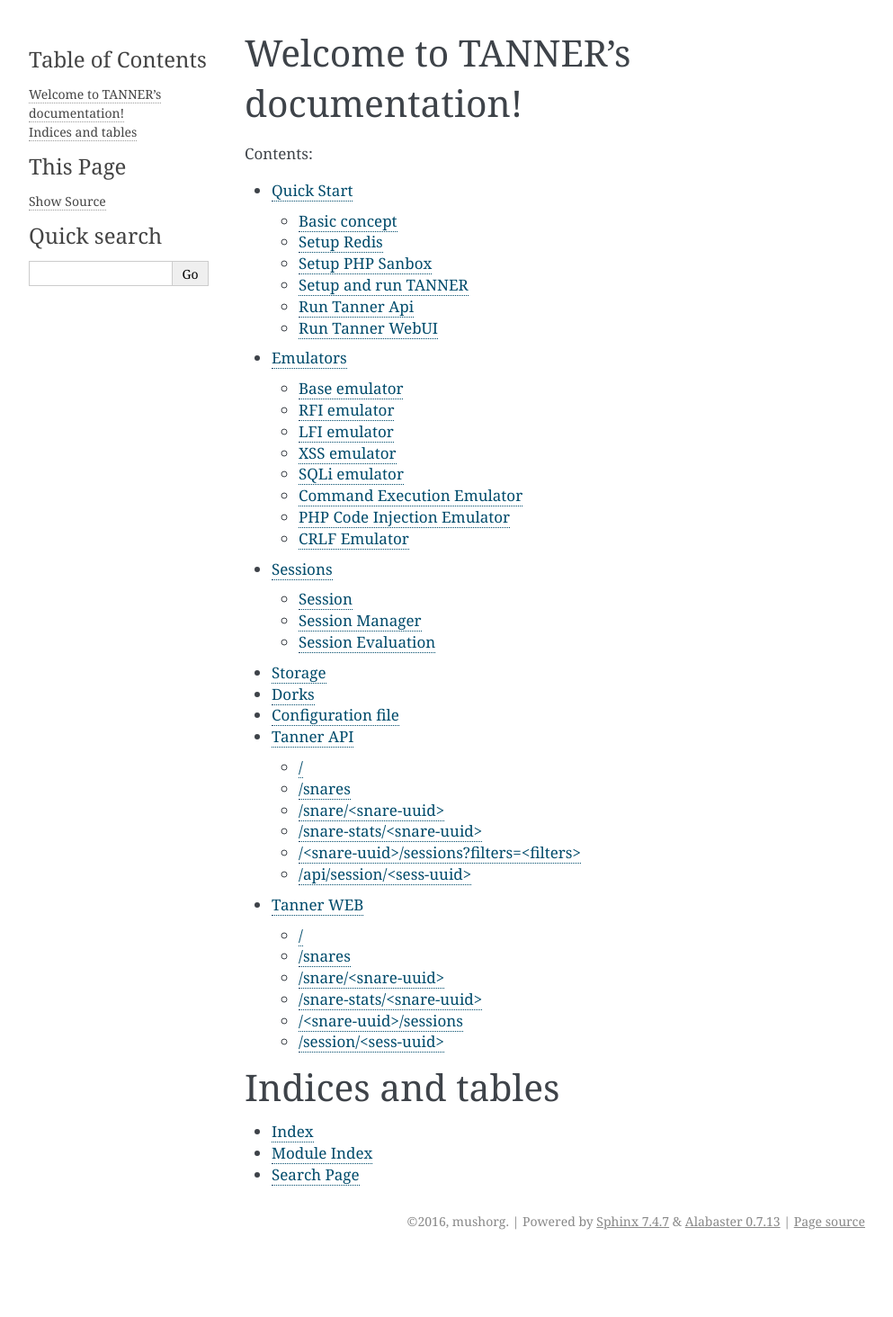
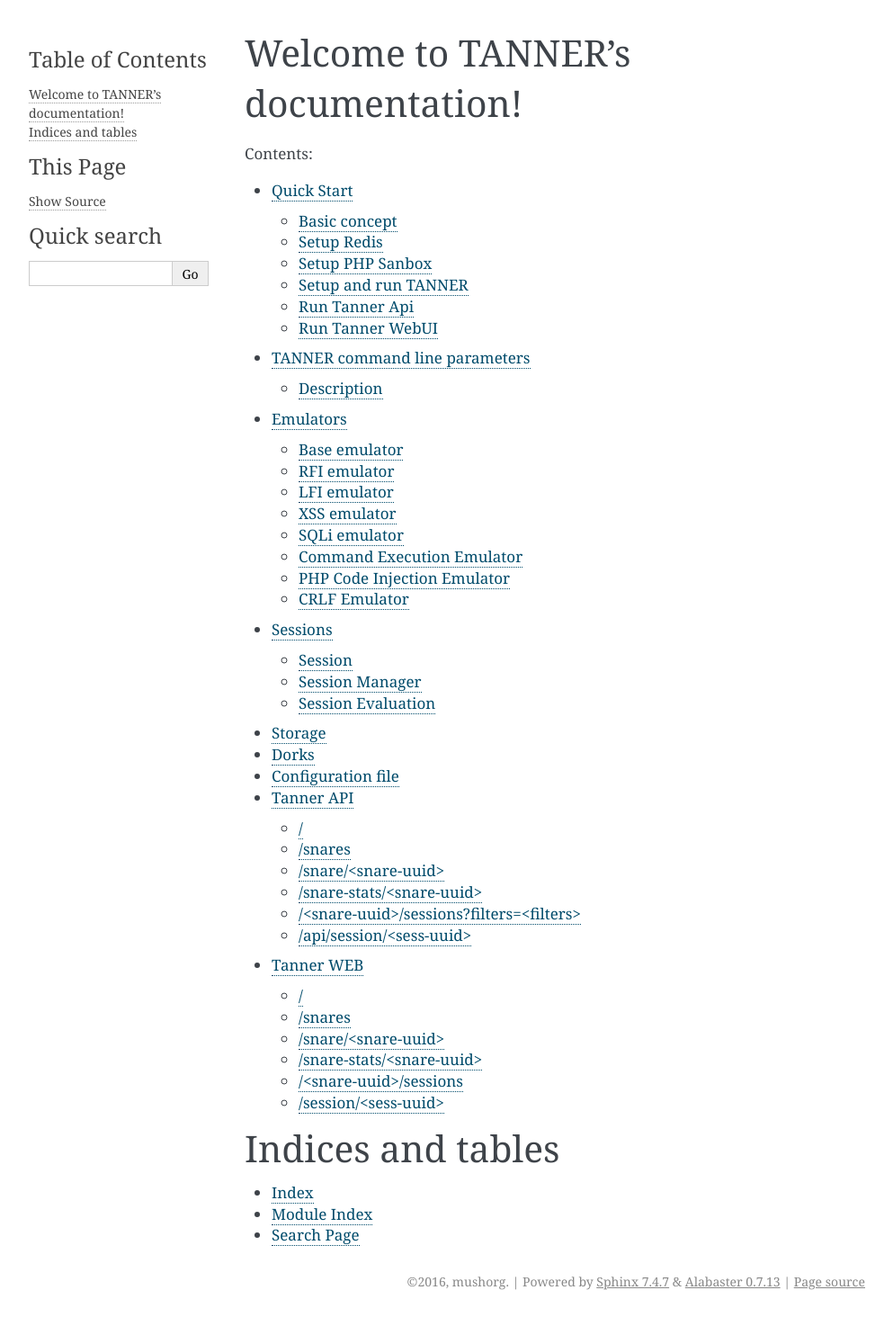
Before and after one commit to mushorg/tanner, a Sphinx documentation site: the page built from docs/source/index.rst, in a window 1280 px wide. Shown: the whole page at 90% size, without its empty margins (148-1141 px from the left). Built offline with Sphinx 7.4.7, drawn with Linux system fonts in a browser that asks for light colours; before the commit the page ends 1397 px from its top, so only the background shows below that.

Commit message:
Adding parameter to do (#232)

```diff
--- a/docs/source/index.rst
+++ b/docs/source/index.rst
@@ -12,6 +12,7 @@
    :maxdepth: 2
 
    quick-start
+   parameters
    emulators
    sessions
    storage
--- /dev/null
+++ b/docs/source/parameters.rst
@@ -0,0 +1,8 @@
+TANNER command line parameters
+=============================
+tanner [**--config**]
+
+Description
+~~~~~~~~~~~
+
+* **config** -- path to tanner config file
```
